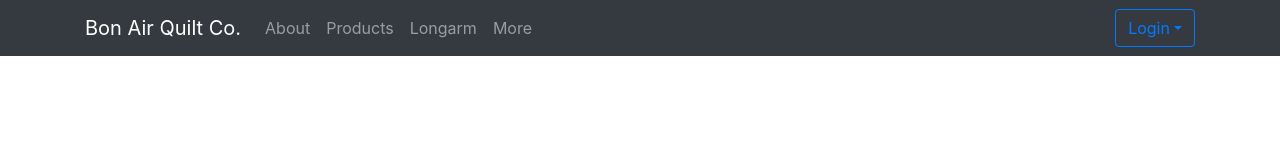
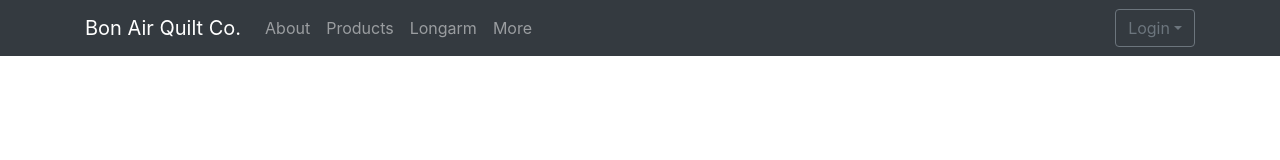
Before and after one commit to dbstocker/Quaker-Quilts, an Angular app: page / in a window 1280 px wide. Shown: the top 160 px of the page. Built offline with nearby package versions, Linux system fonts and the light colour scheme.

Commit message:
dropdown button color

```diff
--- a/src/app/navigation/nav-login-dropdown/nav-login-dropdown.component.html
+++ b/src/app/navigation/nav-login-dropdown/nav-login-dropdown.component.html
@@ -3,7 +3,7 @@
   <div class="row">
     <div class="col">
       <div ngbDropdown class="d-inline-block">
-        <button class="btn btn-outline-primary" id="dropdownForm1" ngbDropdownToggle>Login</button>
+        <button class="btn btn-outline-secondary" id="dropdownForm1" ngbDropdownToggle>Login</button>
         <div ngbDropdownMenu display="dynamic" class="dropdown-menu dropdown-menu-right" placement="bottom-right" aria-labelledby="dropdownForm1">
           <form class="px-4 py-3">
             <div class="form-group">
```
